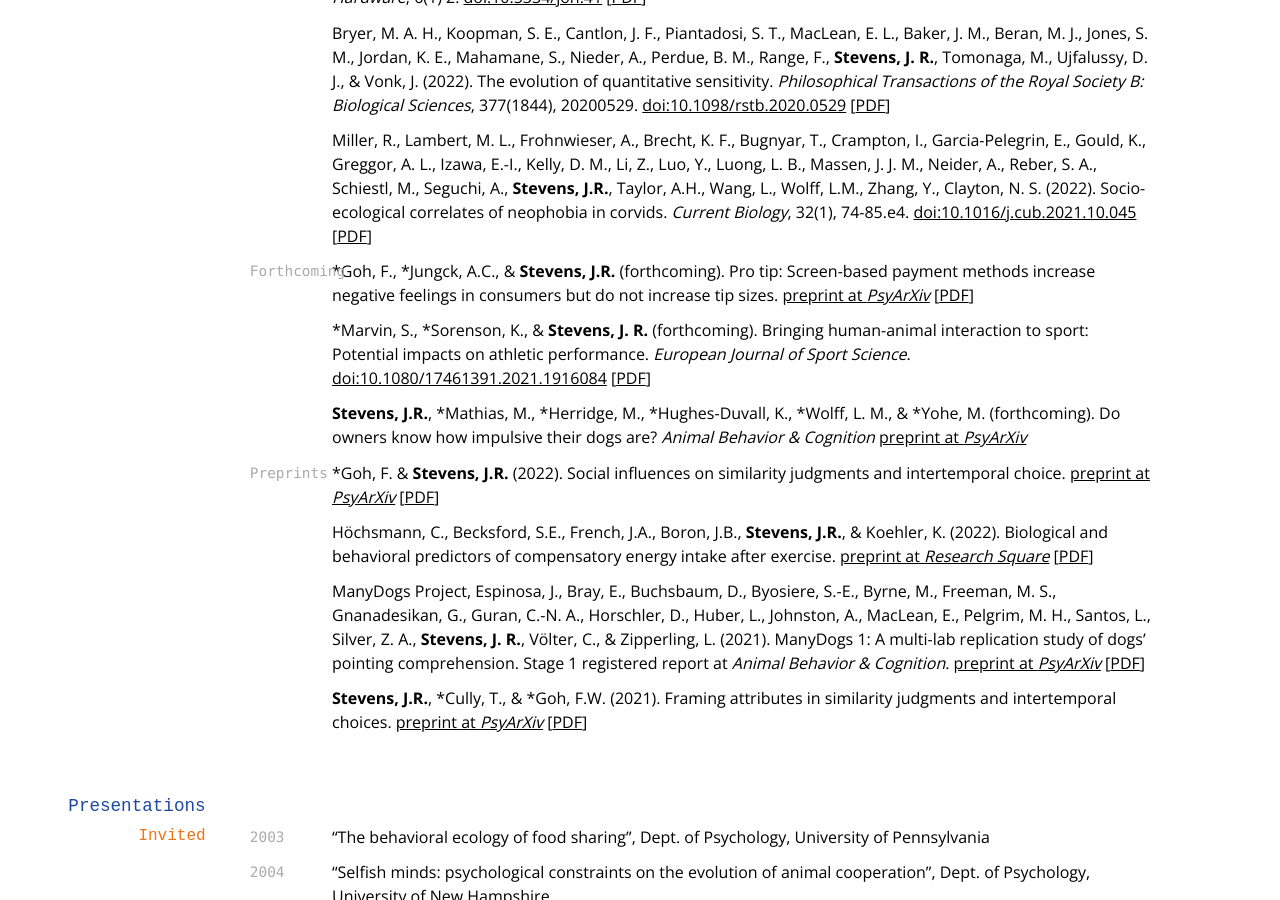
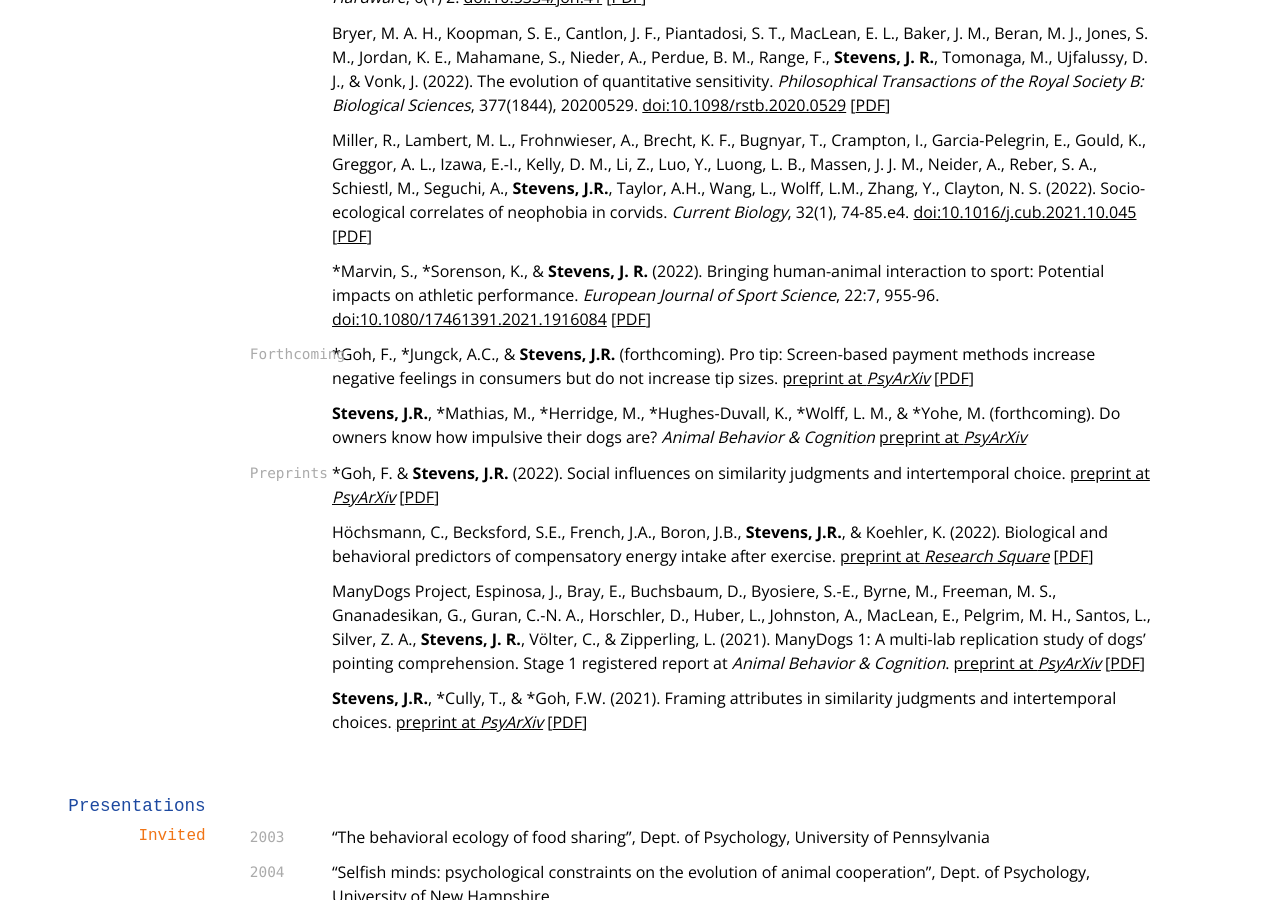
Before and after one commit to JeffreyRStevens/cv, a Jekyll site: the page built from index.md, in a window 1280 px wide and 900 px high, scrolled down 6955 px. Built offline with Jekyll 4.4.1, drawn with Linux system fonts in a browser that asks for light colours; nearby versions of some CDN libraries; some web fonts are replaced.

Commit message:
Finalize Marvin et al. 2022

```diff
--- a/index.md
+++ b/index.md
@@ -274,11 +274,11 @@ Bryer, M. A. H., Koopman, S. E., Cantlon, J. F., Piantadosi, S. T., MacLean, E.
 
 Miller, R., Lambert, M. L., Frohnwieser, A., Brecht, K. F., Bugnyar, T., Crampton, I., Garcia-Pelegrin, E., Gould, K., Greggor, A. L., Izawa, E.-I., Kelly, D. M., Li, Z., Luo, Y., Luong, L. B., Massen, J. J. M., Neider, A., Reber, S. A., Schiestl, M., Seguchi, A., **Stevens, J.R.**, Taylor, A.H., Wang, L.,  Wolff, L.M.,  Zhang, Y., Clayton, N. S. (2022). Socio-ecological correlates of neophobia in corvids. *Current Biology*, 32(1), 74-85.e4.  [doi:10.1016/j.cub.2021.10.045](https://doi.org/10.1016/j.cub.2021.10.045) [[PDF](https://decisionslab.unl.edu/pubs/miller_etal_2021_preprint.pdf)]
 
+\*Marvin, S., \*Sorenson, K., & **Stevens, J. R.** (2022). Bringing human-animal interaction to sport: Potential impacts on athletic performance. *European Journal of Sport Science*, 22:7, 955-96. [doi:10.1080/17461391.2021.1916084](https://doi.org/10.1080/17461391.2021.1916084) [[PDF](https://decisionslab.unl.edu/pubs/marvin_etal_2020_preprint.pdf)]
+
 
 `Forthcoming`
 \*Goh, F., \*Jungck, A.C., & **Stevens, J.R.** (forthcoming). Pro tip: Screen-based payment methods increase negative feelings in consumers but do not increase tip sizes. [preprint at *PsyArXiv*](https://doi.org/10.31234/osf.io/yfne8) [[PDF](https://decisionslab.unl.edu/pubs/goh_etal_2020_preprint.pdf)]
-
-\*Marvin, S., \*Sorenson, K., & **Stevens, J. R.** (forthcoming). Bringing human-animal interaction to sport: Potential impacts on athletic performance. *European Journal of Sport Science*. [doi:10.1080/17461391.2021.1916084](https://doi.org/10.1080/17461391.2021.1916084) [[PDF](https://decisionslab.unl.edu/pubs/marvin_etal_2020_preprint.pdf)]
 
 **Stevens, J.R.**, \*Mathias, M., \*Herridge, M., \*Hughes-Duvall, K., \*Wolff, L. M., & \*Yohe, M. (forthcoming). Do owners know how impulsive their dogs are? *Animal Behavior & Cognition* [preprint at *PsyArXiv*](https://doi.org/10.31234/osf.io/hyvdq)
 
```
Also changed, not shown: cv.md (+2 -2 lines), 1 other file.
